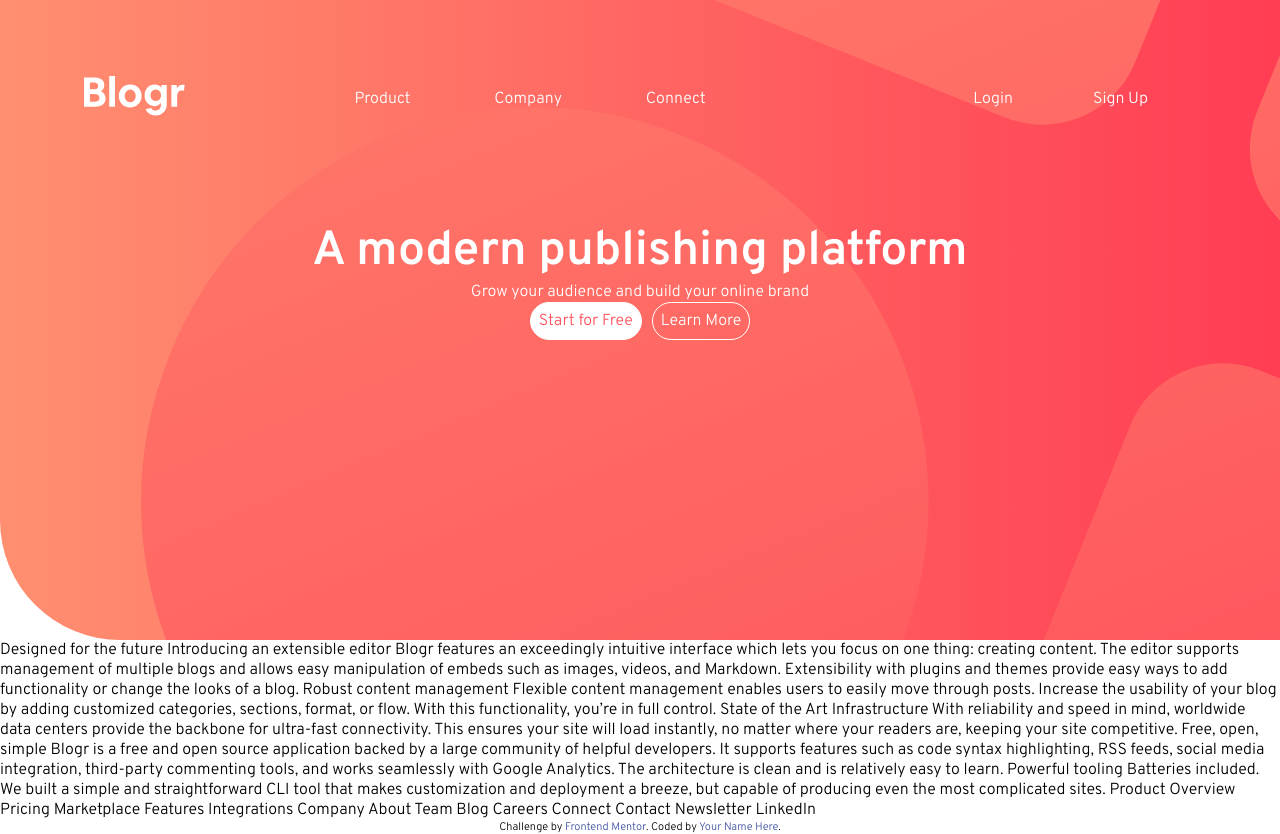
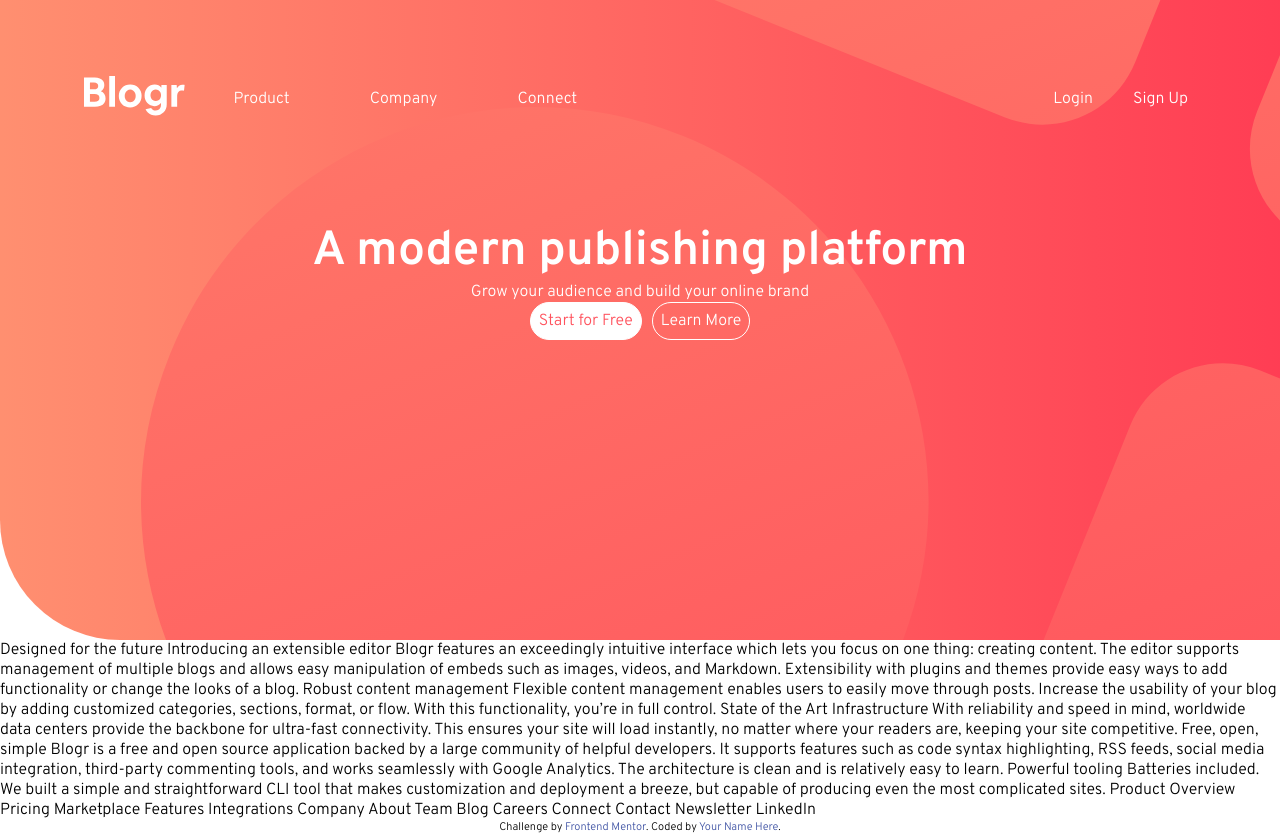
Before and after one commit to LucasDoCouto/blogr-landing-page, a plain HTML site: page index.html in a window 1280 px wide. Drawn offline with Linux system fonts and the light colour scheme.

Commit message:
flex improvements

```diff
--- a/css/style.css
+++ b/css/style.css
@@ -33,7 +33,7 @@ h1{
 }
 
 .menuLogo{
-    flex: 20%;
+    flex: auto;
 }
 
 /* .menuGrid{
@@ -48,10 +48,14 @@ h1{
     /* background-color: green; */
     flex: 50%;
     padding: 1vh;
+    display: flex;
+    align-items: center;
+    justify-content: flex-start;
+    gap: 10vh;
 }
 
 .menuInstitucional a{
-    padding: 0 5vh 0 5vh;
+
 }
 
 .menuLogin{
@@ -61,10 +65,10 @@ h1{
     display: flex;
     align-items: center;
     justify-content: flex-end;
+    gap: 5vh;
 }
 
 .menuLogin a{
-    padding: 0 5vh 0 5vh;
 }
 
 
```
